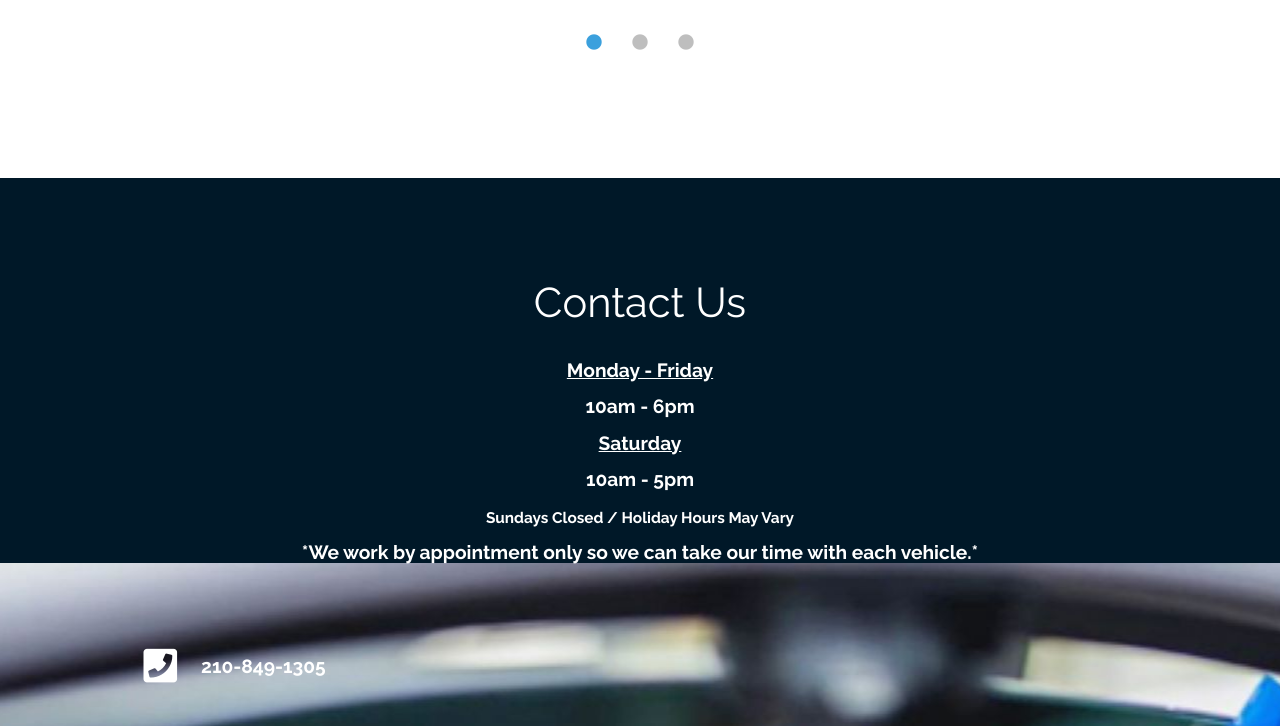
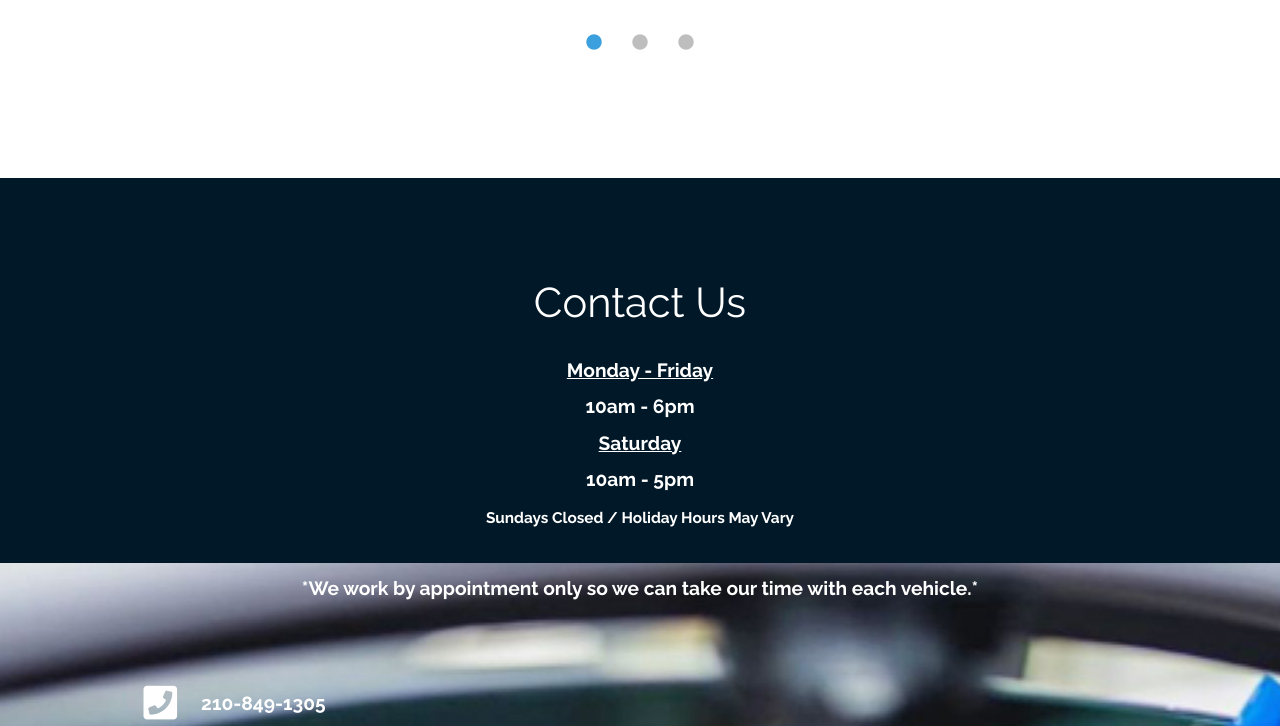
Before and after one commit to wrrjackie/tint-website, a plain HTML site: page index.html in a window 1280 px wide. Shown: the part 2678-3404 px from the top of the page. Drawn offline with Linux system fonts and the light colour scheme.

Commit message:
Update index.html
extra line in contact us

```diff
--- a/index.html
+++ b/index.html
@@ -259,7 +259,7 @@ https://www.tooplate.com/view/2117-infinite-loop
             <div class="text-center col-12">
                 <h2 class="tm-section-title mb-4">Contact Us</h2>
                 <p class="mb-5">
-                  <u>Monday - Friday</u> <br> 10am - 6pm <br> <u>Saturday</u> <br> 10am - 5pm <br> <small><b>Sundays Closed / Holiday Hours May Vary</b></small> <br> *We work by appointment only so we can take our time with each vehicle.*
+                  <u>Monday - Friday</u> <br> 10am - 6pm <br> <u>Saturday</u> <br> 10am - 5pm <br> <small><b>Sundays Closed / Holiday Hours May Vary</b></small> <br> <br> *We work by appointment only so we can take our time with each vehicle.*
                 </p><br>
             </div>
 
```
